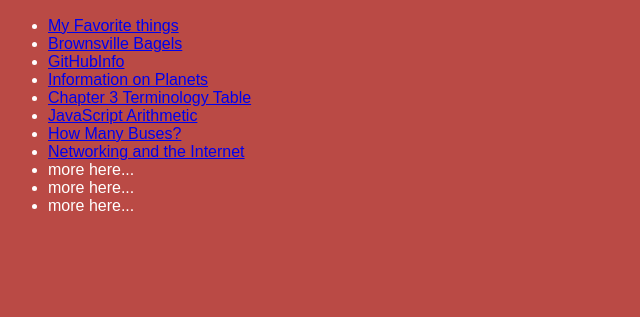
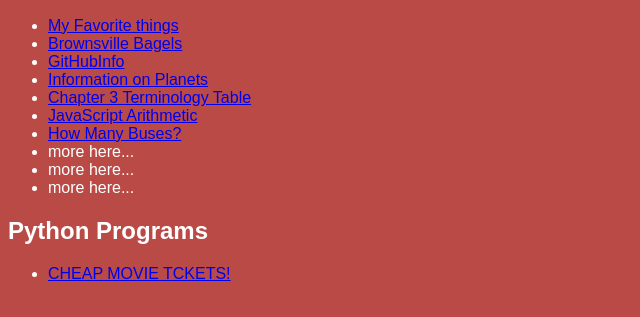
Before and after one commit to jwilliams-pvcc/jwilliams-pvcc.github.io, a plain HTML site: page index.html in a window 1280 px wide. Shown: the part 111-428 px from the top of the page, without its empty margins (0-640 px from the left). Drawn offline with Linux system fonts and the light colour scheme.

Commit message:
Update index.html

```diff
--- a/index.html
+++ b/index.html
@@ -18,12 +18,15 @@
  <li><a href = "opsys.html">Chapter 3 Terminology Table</a></li>
 <li><a href = "arithmetic.html">JavaScript Arithmetic</a></li>
 <li><a href = "buses.html">How Many Buses?</a></li>
-<li><a href = "network.html">Networking and the Internet</a></li>
 	<li>more here...</li>
   <li>more here...</li>
   <li>more here...</li>
 	</ul>
+<h2>Python Programs</h2>
+<ul>
+<li><a href = "tickets.py">CHEAP MOVIE TCKETS!</a></li>
 
+</ul>
 
 </body>
 </html>
```
